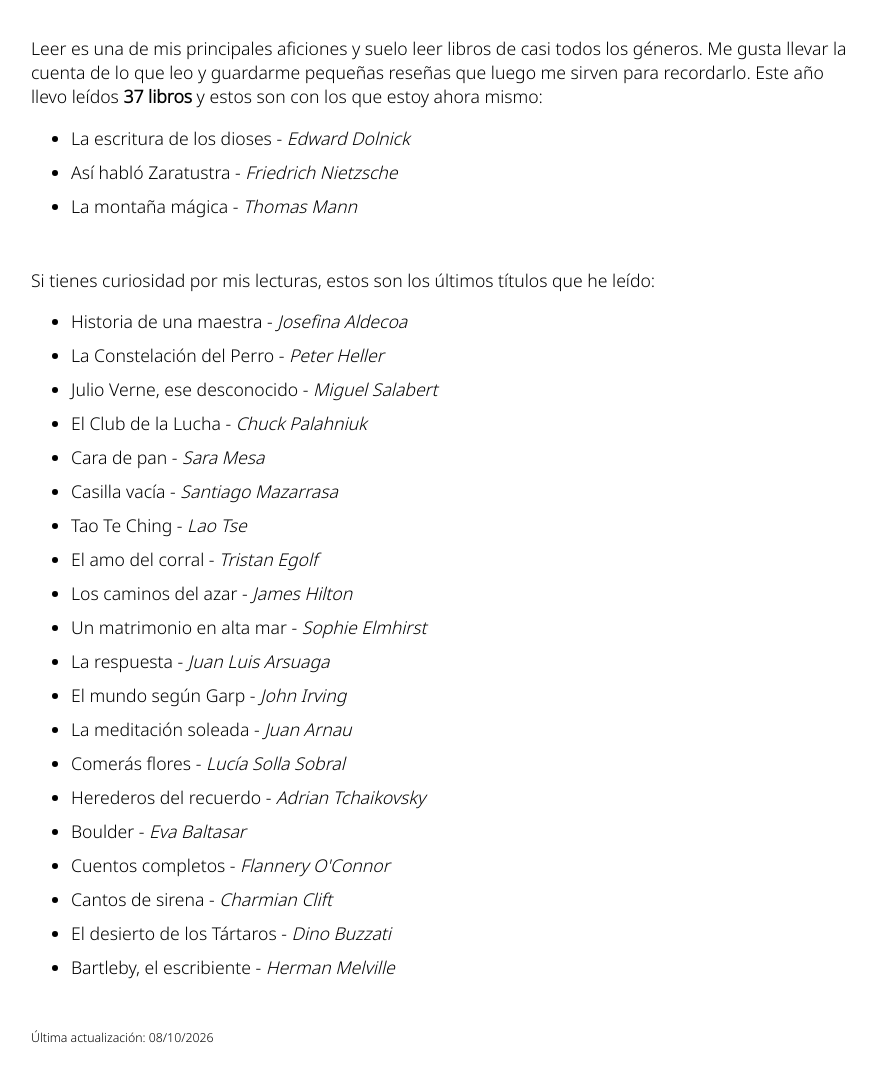
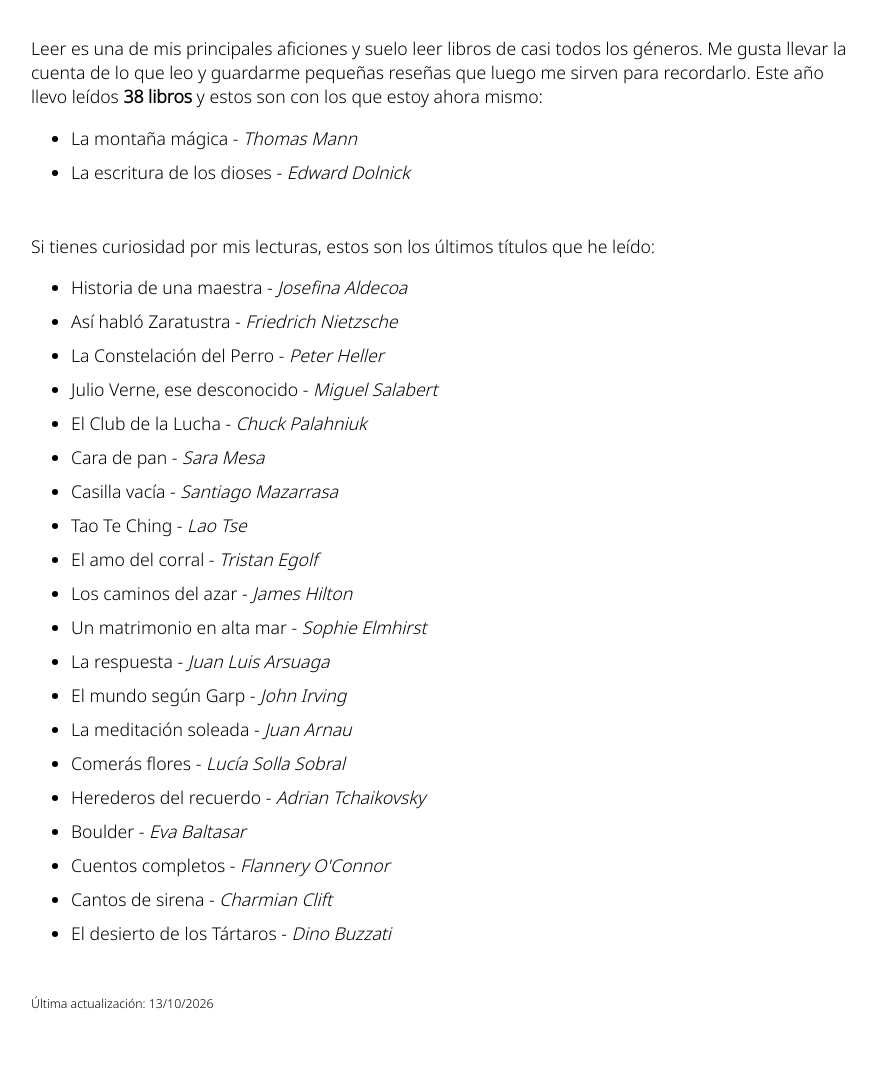
Before and after one commit to sdemingo/www, a plain HTML site: page books.html in a window 1280 px wide. Shown: the part 340-1422 px from the top of the page, without its empty margins (193-1069 px from the left). Drawn offline with Linux system fonts and the light colour scheme.

Commit message:
Actualizo libros

```diff
--- a/books.html
+++ b/books.html
@@ -39,15 +39,15 @@
       </nav>
       <main id="reads">
         <h1>Últimas lecturas</h1>
-        <p>Leer es una de mis principales aficiones y suelo leer libros de casi todos los géneros. Me gusta llevar la cuenta de lo que leo y guardarme pequeñas reseñas que luego me sirven para recordarlo. Este año llevo leídos <b>37 libros</b> y estos son con los que estoy ahora mismo:</p>
+        <p>Leer es una de mis principales aficiones y suelo leer libros de casi todos los géneros. Me gusta llevar la cuenta de lo que leo y guardarme pequeñas reseñas que luego me sirven para recordarlo. Este año llevo leídos <b>38 libros</b> y estos son con los que estoy ahora mismo:</p>
 	    <ul>
-	      <li>La escritura de los dioses - <span class='author'>Edward Dolnick</span></li><li>Así habló Zaratustra - <span class='author'>Friedrich Nietzsche</span></li><li>La montaña mágica - <span class='author'>Thomas Mann</span></li>
+	      <li>La montaña mágica - <span class='author'>Thomas Mann</span></li><li>La escritura de los dioses - <span class='author'>Edward Dolnick</span></li>
 	    </ul>
 	    <p>Si tienes curiosidad por mis lecturas, estos son los últimos títulos que he leído:</p>
 	    <ul>
-	      <li>Historia de una maestra - <span class='author'>Josefina Aldecoa</span></li><li>La Constelación del Perro - <span class='author'>Peter Heller</span></li><li>Julio Verne, ese desconocido - <span class='author'>Miguel Salabert</span></li><li>El Club de la Lucha - <span class='author'>Chuck Palahniuk</span></li><li>Cara de pan - <span class='author'>Sara Mesa</span></li><li>Casilla vacía - <span class='author'>Santiago Mazarrasa</span></li><li>Tao Te Ching - <span class='author'>Lao Tse</span></li><li>El amo del corral - <span class='author'>Tristan Egolf</span></li><li>Los caminos del azar - <span class='author'>James Hilton</span></li><li>Un matrimonio en alta mar - <span class='author'>Sophie Elmhirst</span></li><li>La respuesta - <span class='author'>Juan Luis Arsuaga</span></li><li>El mundo según Garp - <span class='author'>John Irving</span></li><li>La meditación soleada - <span class='author'>Juan Arnau</span></li><li>Comerás flores - <span class='author'>Lucía Solla Sobral</span></li><li>Herederos del recuerdo - <span class='author'>Adrian Tchaikovsky</span></li><li>Boulder - <span class='author'>Eva Baltasar</span></li><li>Cuentos completos - <span class='author'>Flannery O'Connor</span></li><li>Cantos de sirena - <span class='author'>Charmian Clift</span></li><li>El desierto de los Tártaros - <span class='author'>Dino Buzzati</span></li><li>Bartleby, el escribiente - <span class='author'>Herman Melville</span></li>
+	      <li>Historia de una maestra - <span class='author'>Josefina Aldecoa</span></li><li>Así habló Zaratustra - <span class='author'>Friedrich Nietzsche</span></li><li>La Constelación del Perro - <span class='author'>Peter Heller</span></li><li>Julio Verne, ese desconocido - <span class='author'>Miguel Salabert</span></li><li>El Club de la Lucha - <span class='author'>Chuck Palahniuk</span></li><li>Cara de pan - <span class='author'>Sara Mesa</span></li><li>Casilla vacía - <span class='author'>Santiago Mazarrasa</span></li><li>Tao Te Ching - <span class='author'>Lao Tse</span></li><li>El amo del corral - <span class='author'>Tristan Egolf</span></li><li>Los caminos del azar - <span class='author'>James Hilton</span></li><li>Un matrimonio en alta mar - <span class='author'>Sophie Elmhirst</span></li><li>La respuesta - <span class='author'>Juan Luis Arsuaga</span></li><li>El mundo según Garp - <span class='author'>John Irving</span></li><li>La meditación soleada - <span class='author'>Juan Arnau</span></li><li>Comerás flores - <span class='author'>Lucía Solla Sobral</span></li><li>Herederos del recuerdo - <span class='author'>Adrian Tchaikovsky</span></li><li>Boulder - <span class='author'>Eva Baltasar</span></li><li>Cuentos completos - <span class='author'>Flannery O'Connor</span></li><li>Cantos de sirena - <span class='author'>Charmian Clift</span></li><li>El desierto de los Tártaros - <span class='author'>Dino Buzzati</span></li>
 	    </ul>
-        <p class="update">Última actualización: 08/10/2026</p>
+        <p class="update">Última actualización: 13/10/2026</p>
       </main>
     <body>
 </html>
```
